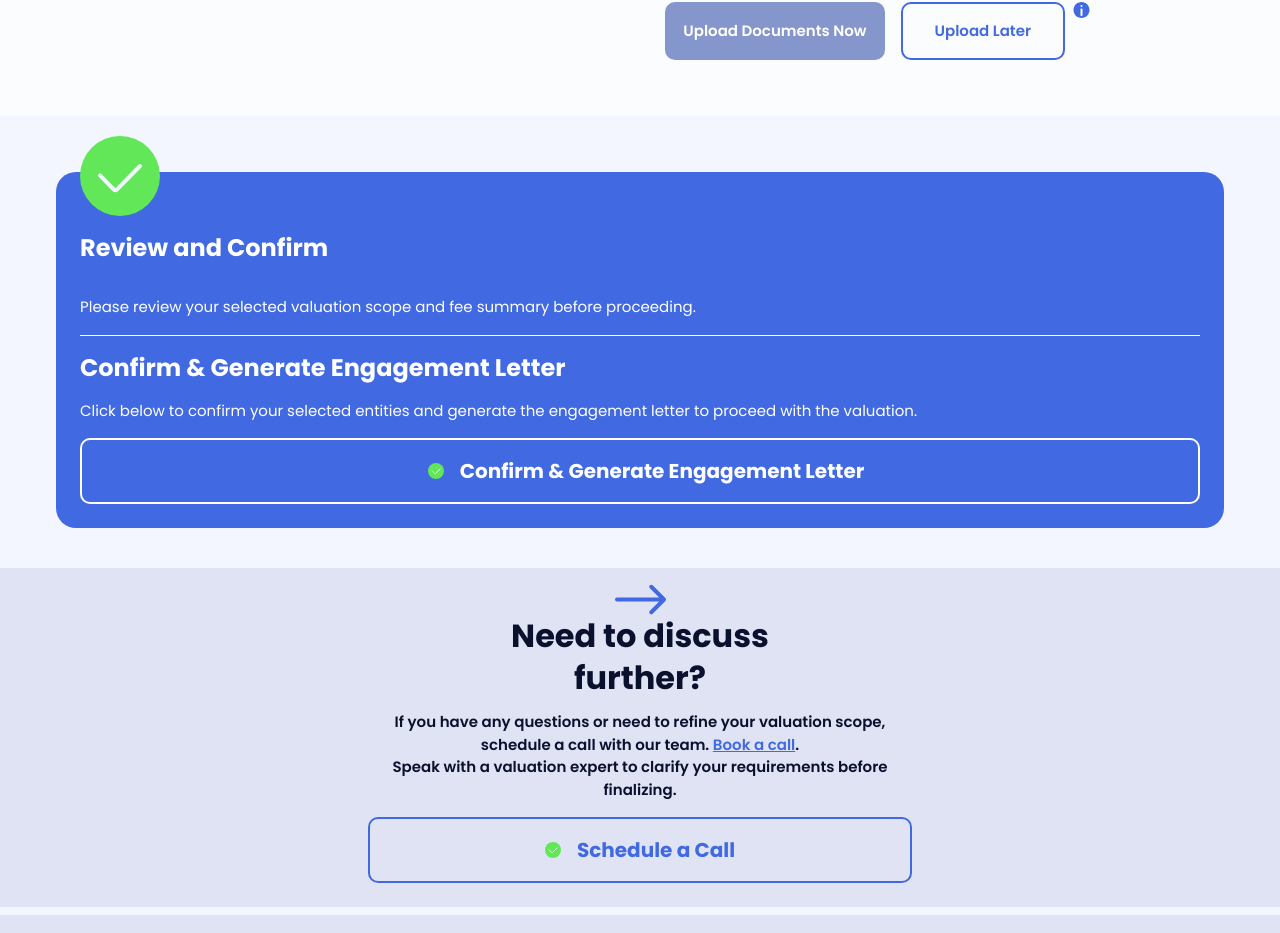
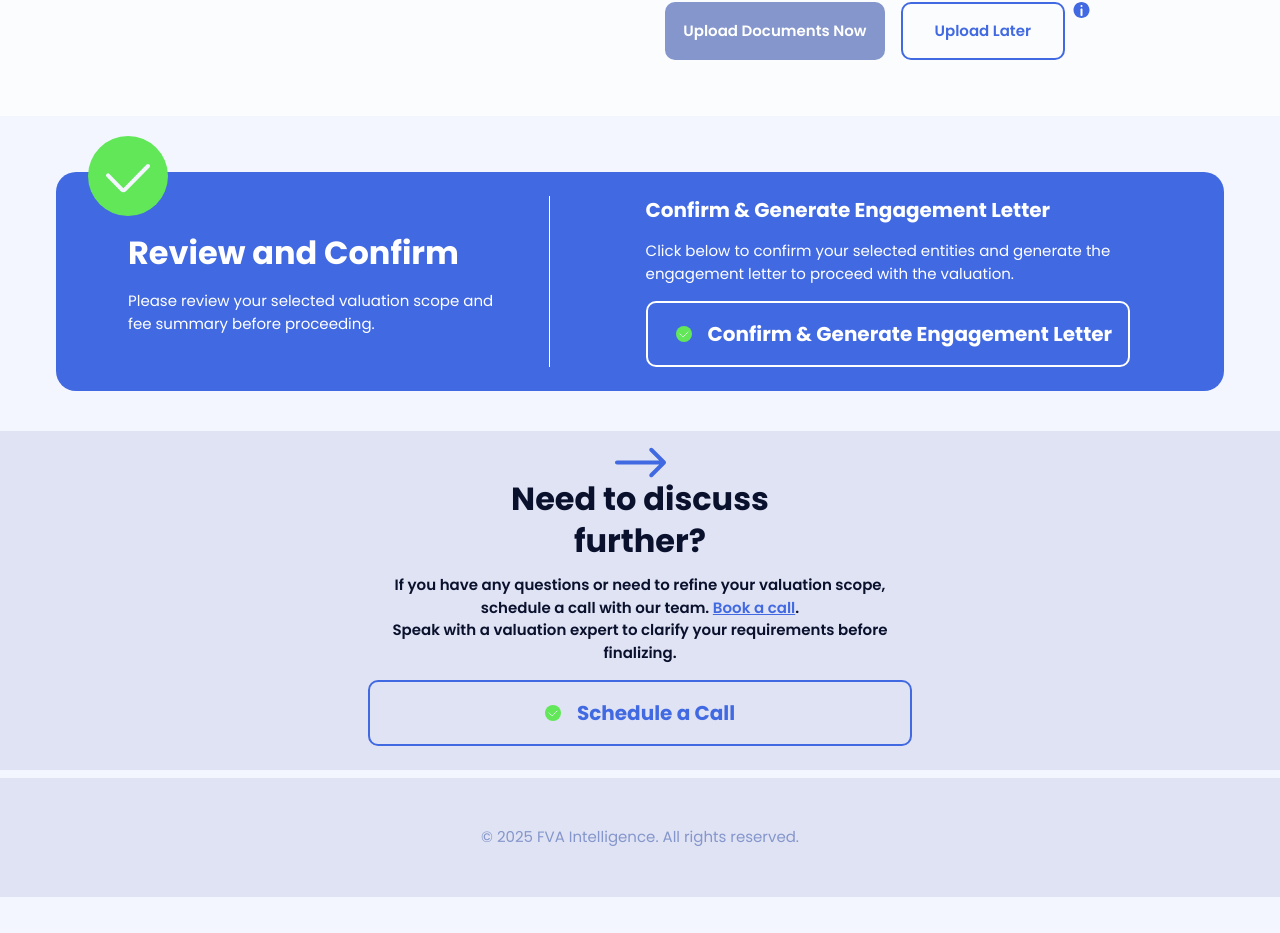
Before and after one commit to heyawaiszahid/fvai-business, a Next.js app: page /questionnaire/valuation in a window 1280 px wide. Shown: the part 1299-2232 px from the top of the page. After the commit the page ends 2196 px from the top, so only its background shows below. Built offline with nearby package versions, Linux system fonts and the light colour scheme; no server answers.

Commit message:
valuation complete

```diff
--- a/app/(private)/questionnaire/valuation/page.js
+++ b/app/(private)/questionnaire/valuation/page.js
@@ -142,26 +142,34 @@ export default function Questionnaire() {
 
       <section className="mb-10">
         <div className="container">
-          <Box p="6" className="!bg-main text-white flex flex-col gap-4">
-            <Done className="-mt-[60px]" />
-            <Typography size="h4" className="mb-4">
+          <Box p="6" className="!bg-main text-white flex flex-col lg:flex-row">
+            <div className="border-b-[1px] lg:border-b-0 pb-6 lg:pb-0 mb-6 lg:mb-0 lg:pl-12 lg:pr-12">
+              <Done className="-mt-[60px] mb-4 lg:-ml-10" />
+              <Typography size="h4" lg="h3" className="mb-6 lg:mb-4">
                 Review and Confirm
               </Typography>
               <Typography size="body2">
                 Please review your selected valuation scope and fee summary before proceeding.
               </Typography>
-            <div className="bg-white h-[1px]"></div>
-            <Typography size="h4">Confirm & Generate Engagement Letter</Typography>
-            <Typography size="body2">
+            </div>
+            <div className="lg:pl-24 lg:pr-12 lg:border-l-[1px]">
+              <Typography size="h4" lg="h5" className="mb-6 lg:mb-4">
+                Confirm & Generate Engagement Letter
+              </Typography>
+              <Typography size="body2" className="mb-6 lg:mb-4">
                 Click below to confirm your selected entities and generate the engagement letter to proceed with the
                 valuation.
               </Typography>
-            <Button variant="outline" className="border-white text-white !text-left !text-[20px] !font-bold">
+              <Button
+                variant="outline"
+                className="border-white text-white !text-left !text-[20px] !font-bold mb-4 lg:mb-0"
+              >
                 <div className="flex items-center justify-center gap-4 pl-3">
                   <Done className="w-4 h-4 shrink-0" />
                   <div>Confirm & Generate Engagement Letter</div>
                 </div>
               </Button>
+            </div>
           </Box>
         </div>
       </section>
```
Lines whose indentation alone changed are shown as unchanged.
